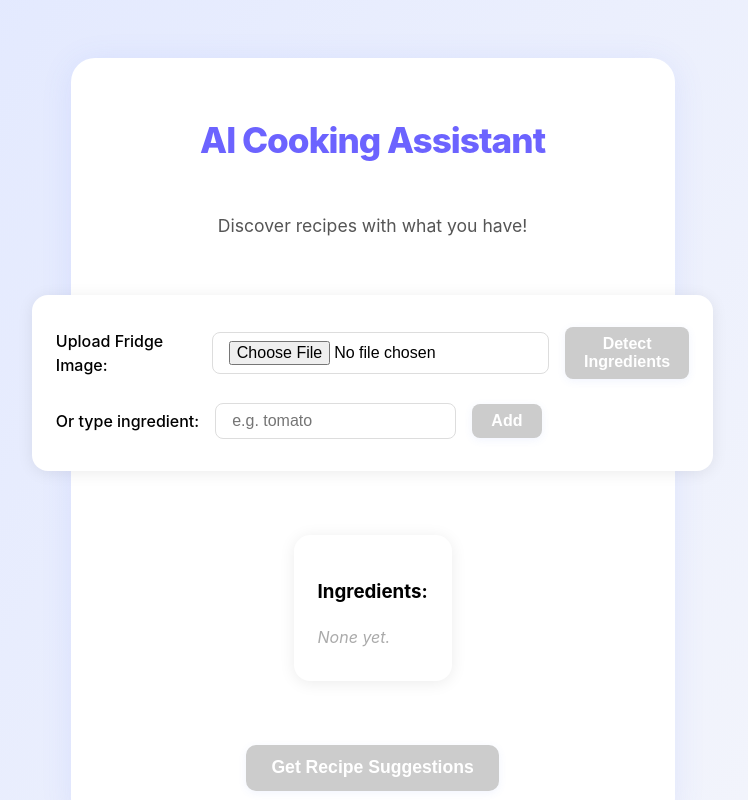
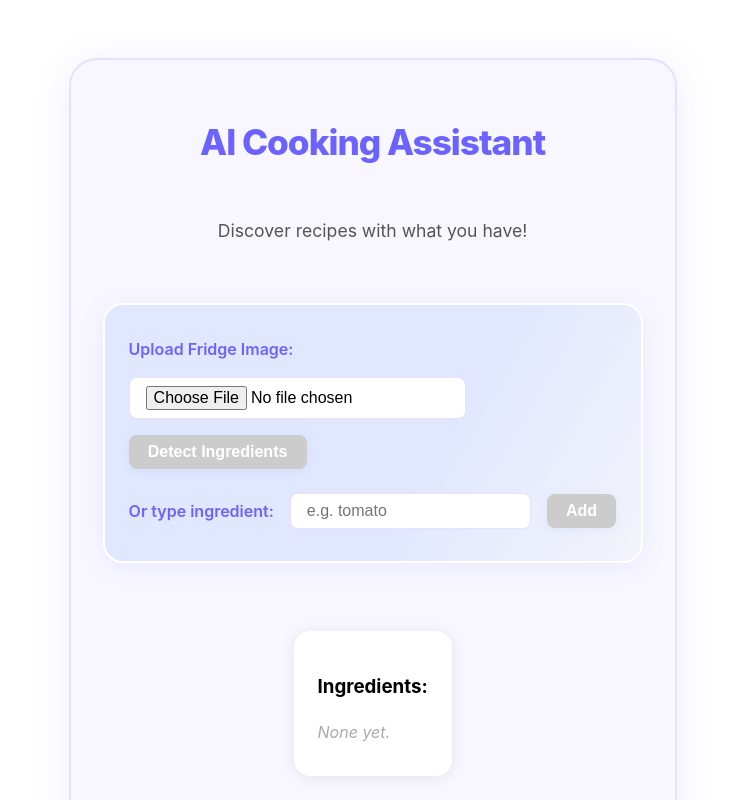
Before and after one commit to Ayush434/AI-Cooking-App, a React (Vite) app in the folder frontend/: page / in a window 1280 px wide. Shown: the top 800 px of the page, without its empty margins (293-1041 px from the left). Built offline with nearby package versions, Linux system fonts and the light colour scheme.

Commit message:
updating CSS

```diff
--- a/frontend/src/App.css
+++ b/frontend/src/App.css
@@ -1,14 +1,15 @@
 body, html, #root {
   min-height: 100vh;
+  min-width: 100vw;
   margin: 0;
   padding: 0;
   font-family: 'Inter', 'Segoe UI', Arial, sans-serif;
-  background: #f6f7fb;
+  background: #fff;
 }
 .main-bg {
   min-height: 100vh;
   min-width: 100vw;
-  background: linear-gradient(120deg, #e0e7ff 0%, #f6f7fb 100%);
+  background: #fff;
   display: flex;
   align-items: center;
   justify-content: center;
@@ -18,14 +19,15 @@ body, html, #root {
   width: 100%;
   max-width: 540px;
   margin: 2rem auto;
-  background: #fff;
-  border-radius: 24px;
-  box-shadow: 0 4px 32px rgba(76, 110, 245, 0.10);
+  background: #f8f7ff;
+  border-radius: 28px;
+  box-shadow: 0 6px 36px rgba(108,99,255,0.13);
   padding: 2.5rem 2rem 2rem 2rem;
   display: flex;
   flex-direction: column;
-  gap: 2rem;
+  gap: 2.2rem;
   align-items: center;
+  border: 2.5px solid #e6e0ff;
 }
 .app-title {
   font-size: 2.2rem;
@@ -45,15 +47,18 @@ body, html, #root {
   background: linear-gradient(90deg, #48c6ef 0%, #6c63ff 100%);
   color: #fff;
   border: none;
-  border-radius: 10px;
-  padding: 0.8rem 1.6rem;
-  font-size: 1.1rem;
+  border-radius: 12px;
+  padding: 0.9rem 1.8rem;
+  font-size: 1.15rem;
   font-weight: 700;
   cursor: pointer;
   margin: 0 auto;
   display: block;
   box-shadow: 0 2px 8px rgba(76, 110, 245, 0.08);
-  transition: background 0.2s, box-shadow 0.2s;
+  transition: background 0.2s, box-shadow 0.2s, transform 0.1s;
+}
+.get-recipes-btn:active {
+  transform: scale(0.97);
 }
 .get-recipes-btn:disabled {
   background: #ccc;
@@ -67,6 +72,7 @@ body, html, #root {
     border-radius: 0;
     box-shadow: none;
     max-width: 100vw;
+    border: none;
   }
   .main-bg {
     padding: 0;
--- a/frontend/src/components/IngredientInput.css
+++ b/frontend/src/components/IngredientInput.css
@@ -1,32 +1,44 @@
 .ingredient-input-card {
-  background: #fff;
-  border-radius: 16px;
-  box-shadow: 0 2px 16px rgba(0,0,0,0.08);
+  background: linear-gradient(120deg, #e0e7ff 60%, #f3f4fa 100%);
+  border-radius: 20px;
+  box-shadow: 0 4px 24px rgba(108,99,255,0.10);
+  border: 2.5px solid #fff;
   padding: 2rem 1.5rem;
   margin-bottom: 2rem;
   display: flex;
   flex-direction: column;
   gap: 1.5rem;
+  transition: box-shadow 0.2s, transform 0.15s;
+  position: relative;
+  z-index: 2;
+}
+.ingredient-input-card:focus-within, .ingredient-input-card:hover {
+  box-shadow: 0 8px 32px rgba(108,99,255,0.18);
+  transform: scale(1.015);
 }
 .input-row {
   display: flex;
   align-items: center;
   gap: 1rem;
+  flex-wrap: wrap;
 }
 .input-label {
-  font-weight: 500;
+  font-weight: 600;
   min-width: 140px;
+  color: #6c63ff;
 }
 .text-input, .file-input {
   padding: 0.5rem 1rem;
   border-radius: 8px;
-  border: 1px solid #ddd;
+  border: 1.5px solid #e6e0ff;
   font-size: 1rem;
   outline: none;
-  transition: border 0.2s;
+  transition: border 0.2s, box-shadow 0.2s;
+  background: #fff;
 }
 .text-input:focus, .file-input:focus {
   border: 1.5px solid #6c63ff;
+  box-shadow: 0 0 0 2px #e0e7ff;
 }
 .add-btn, .detect-btn {
   background: linear-gradient(90deg, #6c63ff 60%, #48c6ef 100%);
@@ -37,10 +49,25 @@
   font-size: 1rem;
   font-weight: 600;
   cursor: pointer;
-  transition: background 0.2s, box-shadow 0.2s;
+  transition: background 0.2s, box-shadow 0.2s, transform 0.1s;
   box-shadow: 0 2px 8px rgba(76, 110, 245, 0.08);
+}
+.add-btn:active, .detect-btn:active {
+  transform: scale(0.97);
 }
 .add-btn:disabled, .detect-btn:disabled {
   background: #ccc;
   cursor: not-allowed;
 }
+@media (max-width: 600px) {
+  .ingredient-input-card {
+    padding: 1.2rem 0.5rem;
+    border-radius: 0;
+    margin-bottom: 1.2rem;
+  }
+  .input-row {
+    flex-direction: column;
+    align-items: stretch;
+    gap: 0.7rem;
+  }
+}
```
